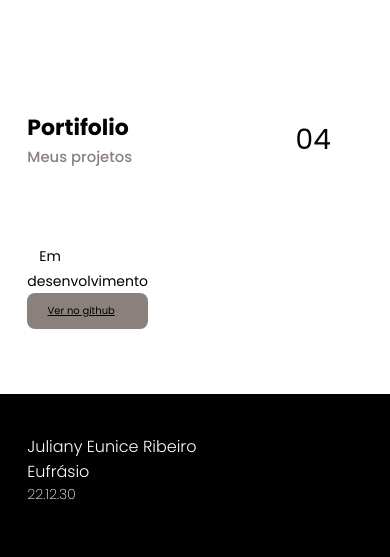
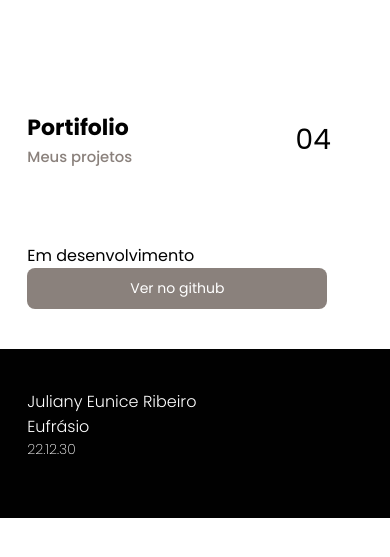
Before and after one commit to JulianyEufrasio/JulianyEufrasio.github.io, a plain HTML site: page index.html in a window 390 px wide. Shown: the part 2474-3031 px from the top of the page. After the commit the page ends 2992 px from the top, so only its background shows below. Drawn offline with nearby package versions, Linux system fonts and the light colour scheme.

Commit message:
Update responsive.css

```diff
--- a/css/responsive.css
+++ b/css/responsive.css
@@ -4,7 +4,6 @@
         display: initial;
         color: var(--text-color);
     }
-
     nav .navbar {
         position: absolute;
         top: -500px;
@@ -19,7 +18,6 @@
         /* padding-left: 80px; */
         padding-top: 10px;
     }
-
     nav .navbar.active {
         top: 100%;
     }
@@ -30,11 +28,6 @@
         background: var(--bg-color);
         left: 80px;
     }
-
-    .port_none{
-        display: block;
-    }
-
     .btn{
         display: none;
     }
@@ -43,7 +36,6 @@
     .skills .skills_content{
         grid-template-columns: repeat(2, 1fr);
     }
-
     .skills .skills_content .skills_img {
         display: none;
     }
@@ -60,20 +52,16 @@
     nav{
         padding: 15px 7%;
     }
-
     nav .logo{
         font-size: 1.2rem;
         line-height: 1.2rem;
     }
-
     nav .logo span{
         font-size: .80rem;
     }
-
     nav .navbar a{
         left: 40px;
     }
-
     section{
         padding: 40px 7%;
     }
@@ -83,16 +71,13 @@
         grid-template-columns: 0.5fr 2fr;
         margin-top: 2.5rem;
     }
-
     .home .home_text{
         grid-column: 1/3;
         padding-left: 1.5rem;
     }
-
     .home .home_text p{
         width: 60%;
     }
-
     .home .home_img{
         order: initial;
     }
@@ -101,13 +86,16 @@
     .about .about_content{
         grid-template-columns: .8fr;
     }
-
     .about .about_content .about_img{
         margin-left: 8rem;
     }
-
     .about .about_content .about_text{
         grid-column: 1/3;
+    }
+
+    /* portifolio */
+    .portifolio .portifolio_content{
+        grid-template-columns: repeat(3, 1fr);
     }
 }
 
@@ -116,7 +104,6 @@
     .titles h2{
         font-size: 28px;
     }
-
     .titles span{
         color: var(--main-color);
         font-size: var(--sm-font);
@@ -132,15 +119,12 @@
     .home .home_text span{
         font-size: var(--md-font);
     }
-
     .home .home_text h1{
         font-size: var(--xl-font);
     }
-
     .home .home_text h2{
         font-size: 1.1rem;
     }
-
     .home .home_text p{
         font-size: var(--sm-font);
     }
@@ -149,10 +133,14 @@
     .summary .line{
         display: none;
     }
-
     .summary .index{
         left: 90%;
         font-size: 32px;
+    }
+
+    /* portifolio */
+    .portifolio .portifolio_content{
+        grid-template-columns: repeat(2, 1fr);
     }
 
     /* footer */
@@ -160,7 +148,6 @@
         font-weight: 300;
         font-size: 16px;
     }
-
     .footer .footer_info span{
         font-weight: 200;
         font-size: 14px;
@@ -177,7 +164,6 @@
     .titles h2{
         font-size: 22px;
     }
-
     .titles span{
         color: var(--main-color);
         font-size: var(--sm-font);
@@ -193,7 +179,6 @@
         font-size: 18px;
         margin-bottom: 1.1rem;
     }
-
     .home .home_text h2{
         font-size: 1rem;
     }
@@ -204,19 +189,15 @@
         font-size: 28px;
         bottom: 15px;
     }
-
     .about .about_content{
         grid-template-columns: 1fr;
     }
-
     .about .about_content .about_img{
         margin-left: 4rem;
     }
-
     .about .about_content .about_text{
         grid-column: 1/3;
     }
-
     .about .about_content .about_text p{
         font-size: 14px;
     }
@@ -226,11 +207,6 @@
         grid-template-columns: 1fr;
         padding: 10px;
     }
-
-    /* .skills .titles span{
-        min-width: 30px;
-    }
-     */
     .skills .summary .index{
         font-size: 25px;
         bottom: 25px;
@@ -238,16 +214,7 @@
     }
 
     /* portifolio */
-
-    .portifolio .portifolio_content .alert span{
-        padding: 12px;
-        font-size: 14px;
-    }
-
-    .portifolio .portifolio_content .alert span a{
-        color: var(--text-color);
-        font-size: 10px;
-        padding-left: 15px;
-        text-decoration: underline !important;
+    .portifolio .portifolio_content{
+        grid-template-columns: 1fr;
     }
 }
```
